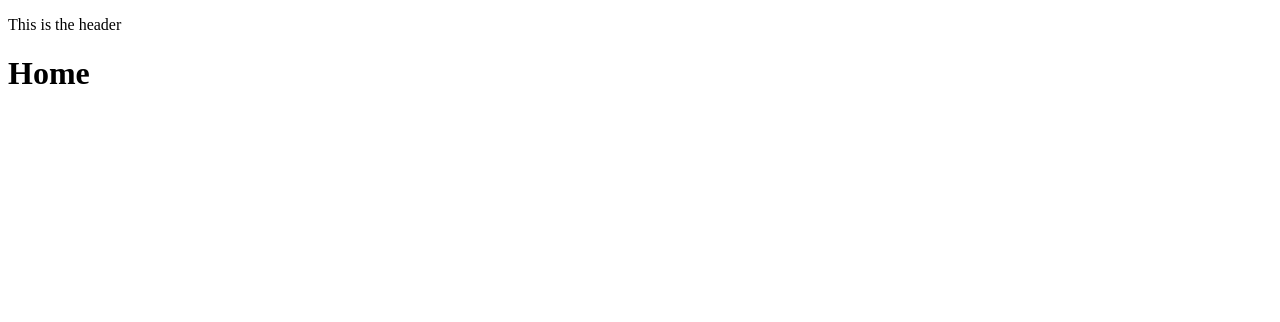
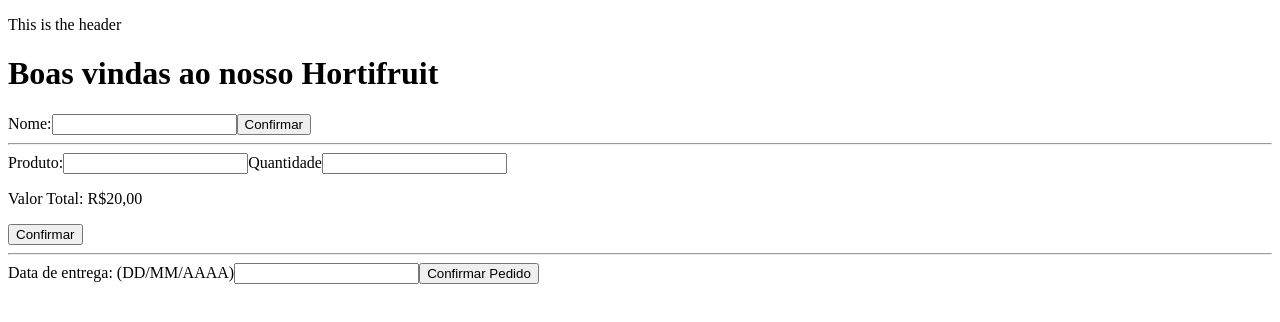
Before and after one commit to rafix923/case-shopper, a React (Create React App) app in the folder frontend/: page / in a window 1280 px wide. Shown: the top 322 px of the page. Built offline with nearby package versions, Linux system fonts and the light colour scheme.

Commit message:
feat: Cria o componente de formulário com campos para nome de cliente, produtos e data de entrega do pedido.

```diff
--- /dev/null
+++ b/frontend/src/components/Form/index.js
@@ -0,0 +1,40 @@
+import React from "react";
+
+function Form() {
+  return (
+    <form>
+      <div>
+        <label htmlFor="client">Nome:</label>
+        <input id="client" list="dataList"></input>
+        <datalist id="dataList">
+          <option>Rafael Lopes</option>
+          <option>Rodolpho Lopes</option>
+          <option>Ane Lopes</option>
+        </datalist>
+        <button>Confirmar</button>
+      </div>
+      <hr />
+      <div>
+        <label htmlFor="product">Produto:</label>
+        <input id="product" list="productData"></input>
+        <datalist id="productData">
+          <option>Mamão</option>
+          <option>Abacaxi</option>
+          <option>Banana</option>
+        </datalist>
+        <label>Quantidade</label>
+        <input id="qty" type="number"></input>
+        <p>Valor Total: R$20,00</p>
+        <button>Confirmar</button>
+      </div>
+      <hr />
+      <div>
+        <label htmlFor="deliveryDate">Data de entrega: (DD/MM/AAAA)</label>
+        <input id="deliveryDate"></input>
+        <button>Confirmar Pedido</button>
+      </div>
+    </form>
+  );
+}
+
+export default Form;
--- a/frontend/src/pages/Home/index.js
+++ b/frontend/src/pages/Home/index.js
@@ -1,12 +1,14 @@
 import React from "react";
 import Header from "../../components/Header";
+import Form from "../../components/Form";
 
 function Home() {
-  let title = "Home";
+  let title = "Boas vindas ao nosso Hortifruit";
   return (
     <div>
       <Header />
       <h1>{title}</h1>
+      <Form />
     </div>
   );
 }
```
Also changed, not shown: frontend/src/components/Form/style.js (added).
